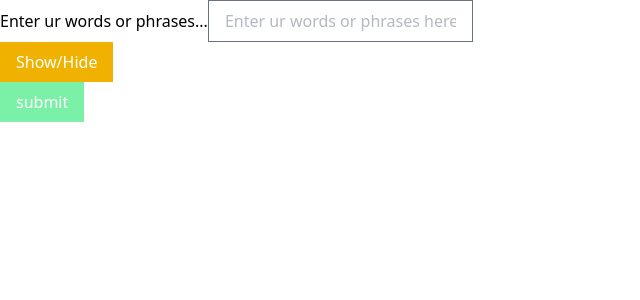
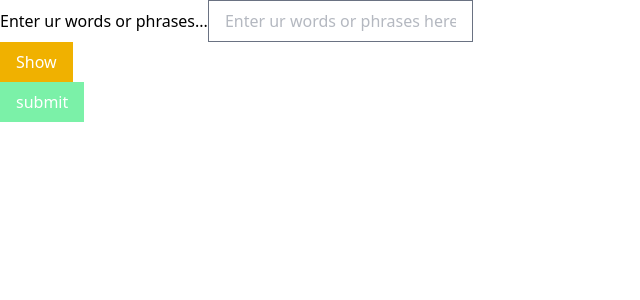
Before and after one commit to krityankashyap/Hangman-react-game, a React (Vite) app: page / in a window 1280 px wide. Shown: the top 300 px of the page, without its empty margins (0-640 px from the left). Built offline with nearby package versions, Linux system fonts and the light colour scheme.

Commit message:
Added useState() react-hook

```diff
--- a/src/App.jsx
+++ b/src/App.jsx
@@ -1,12 +1,11 @@
 import './App.css'
-import TextInputForm from './components/TextInputForm/TextInputForm'
+import TextInputFormContainer from './components/TextInputForm/TextInputFormContainer'
 
 function App() {
 
   return (
   <div>
-   <TextInputForm  />
-
+  <TextInputFormContainer  />
   </div>
   )
 }
--- a/src/components/TextInputForm/TextInputForm.jsx
+++ b/src/components/TextInputForm/TextInputForm.jsx
@@ -1,12 +1,13 @@
 import Button from "../Button/Button";
 import TextInput from "../TextInput/TextInput";
 
-function TextInputForm({handleFormSubmit , handleTextInputChange}){
+function TextInputForm({ inputType , handleFormSubmit , handleTextInputChange , handleShowHideClick}){
 
   return (
     <form onSubmit={handleFormSubmit}>
     <div>
       <TextInput
+        type={inputType}
         label = {"Enter ur words or phrases..."}
         placeholder={"Enter ur words or phrases here...!"}
         onChangeHandler={handleTextInputChange}
@@ -15,8 +16,9 @@ function TextInputForm({handleFormSubmit , handleTextInputChange}){
 
     <div>
      <Button
-       text={"Show/Hide"}
+       text={inputType=="text" ? "Hide" : "Show"}
        styleType={"warning"}
+       onClickHandler={handleShowHideClick}
      />
     </div>
 
--- a/src/components/TextInputForm/TextInputFormContainer.jsx
+++ b/src/components/TextInputForm/TextInputFormContainer.jsx
@@ -1,7 +1,10 @@
+import { useState } from "react";
 import TextInputForm from "./TextInputForm";
 
 function TextInputFormContainer(){
 
+
+  let [inputType , setInputType] = useState("password");
   function handleFormSubmit(event){
     event.preventDefault();             {/* used to prevent default property of form tag i.e, refresh the page */}
     console.log("Form submitted")
@@ -12,10 +15,21 @@ function TextInputFormContainer(){
      console.log(event.target.value)
   }
 
+  function handleShowHideClick(){
+    console.log("Show/Hide button clicked")
+    if(inputType == "text"){
+      setInputType('password')
+    } else if(inputType == "password"){
+      setInputType('text')
+    }
+  }
+
   return (
     <TextInputForm
+    inputType={inputType}
      handleFormSubmit={handleFormSubmit}
      handleTextInputChange={handleTextInputChange}
+     handleShowHideClick={handleShowHideClick}
     />
   )
 
```
